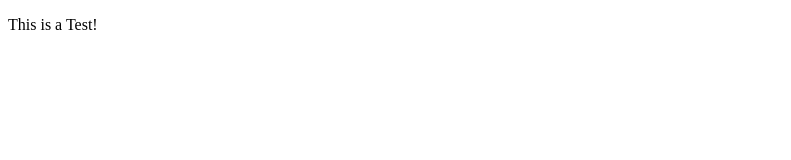
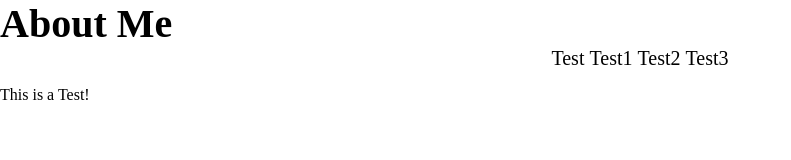
Before and after one commit to Jabinator1/my-first-repo, a plain HTML site: page index.html in a window 1280 px wide. Shown: the whole page, without its empty margins (0-791 px from the left). Drawn offline with Linux system fonts and the light colour scheme.

Commit message:
added a CCS file and added html elements

```diff
--- a/index.html
+++ b/index.html
@@ -3,9 +3,19 @@
 <head>
     <meta charset="UTF-8">
     <meta name="viewport" content="width=device-width, initial-scale=1.0">
-    <title>Document</title>
+    <link rel="stylesheet" href="style.css">
+    <title>About Me</title>
 </head>
 <body>
+    <div class="header">
+        <h1>About Me</h1>
+        <div class="links">
+            <li>Test</li>
+            <li>Test1</li>
+            <li>Test2</li>
+            <li>Test3</li>
+        </div>
+    </div>
     <p>This is a Test!</p>
 </body>
 </html>
--- /dev/null
+++ b/style.css
@@ -0,0 +1,22 @@
+body {
+    margin: 0;
+}
+
+h1 {
+    margin: 0;
+}
+
+.header {
+    font-size: 20px;
+    margin: 0;
+}
+
+.links {
+    width: 50vw;
+    text-align: center;
+    margin: auto;
+}
+
+li {
+    display: inline;
+}
```
